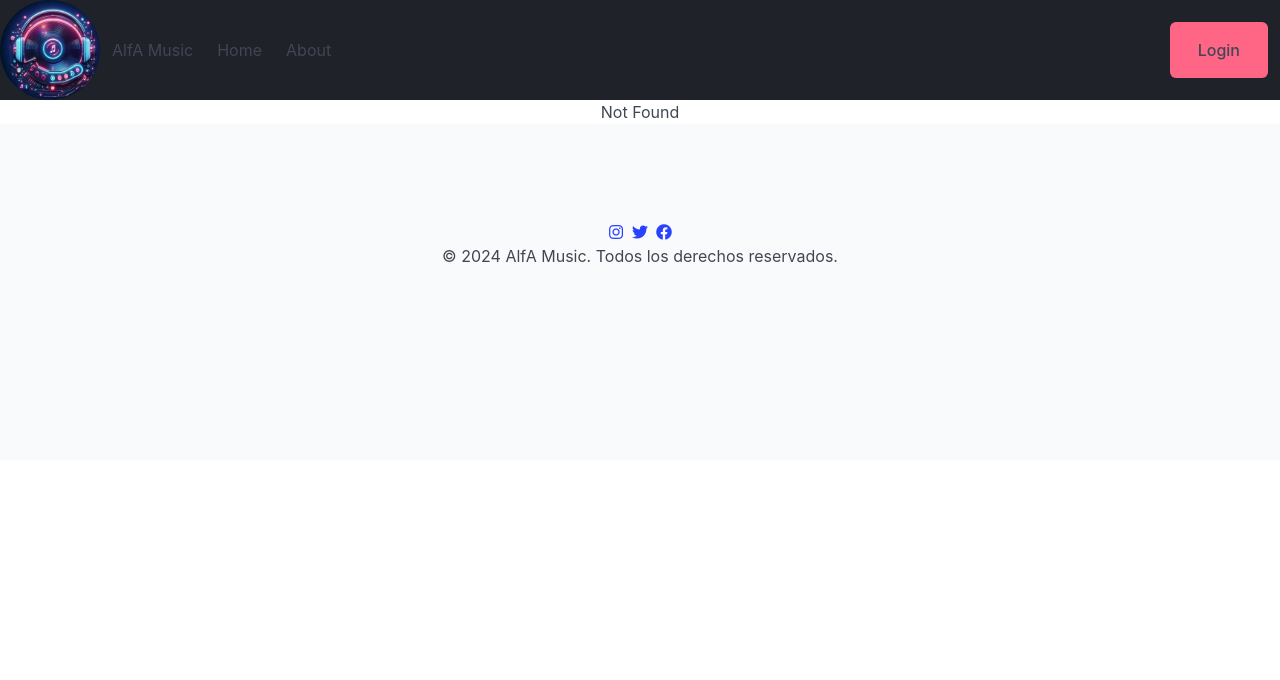
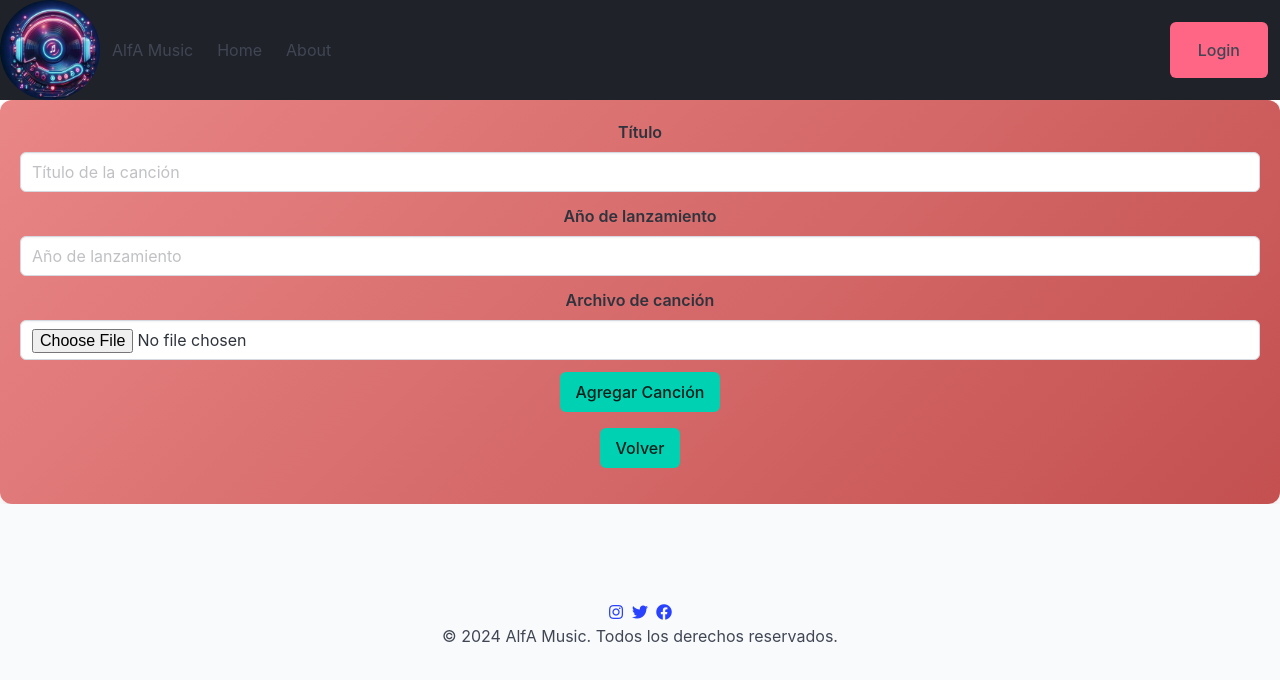
Before and after one commit to AnnaFdz/alfa-music, a React (Vite) app: page /addSong in a window 1280 px wide. Before the commit this address had no page. Shown: the top 680 px of the page. Built offline with nearby package versions, Linux system fonts and the light colour scheme.

Commit message:
Componente para agregar canciones (falta logica). Se modificó un poco los estilos de bulma en home. se agrego en playlist la logica para ir a addSong, falta lo de eliminar. Se agrego el path de addSong.

```diff
--- /dev/null
+++ b/src/components/AddSong.jsx
@@ -0,0 +1,81 @@
+import { useState } from "react";
+
+function AddSong() {
+    const [title, setTitle] = useState("");
+    const [year, setYear] = useState("");
+    const [songFile, setSongFile] = useState(null);
+
+    const handleSubmit = (e) => {
+        e.preventDefault();
+        // Handle form submission logic here
+    };
+
+    const handleBack = () => {
+        // Handle navigation back
+    };
+
+    return (
+        <>
+            <form onSubmit={handleSubmit} className="box">
+                <div className="field">
+                    <label className="label">Título</label>
+                    <div className="control">
+                        <input
+                            className="input"
+                            type="text"
+                            placeholder="Título de la canción"
+                            value={title}
+                            onChange={(e) => setTitle(e.target.value)}
+                            required
+                            maxLength={255}
+                            minLength={1}
+                        />
+                    </div>
+                </div>
+
+                <div className="field">
+                    <label className="label">Año de lanzamiento</label>
+                    <div className="control">
+                        <input
+                            className="input"
+                            type="number"
+                            placeholder="Año de lanzamiento"
+                            value={year}
+                            onChange={(e) => setYear(e.target.value)}
+                            min="-2147483648"
+                            max="2147483647"
+                        />
+                    </div>
+                </div>
+
+                <div className="field">
+                    <label className="label">Archivo de canción</label>
+                    <div className="control">
+                        <input
+                            className="input"
+                            type="file"
+                            accept="audio/*"
+                            onChange={(e) => setSongFile(e.target.files[0])}
+                            required
+                        />
+                    </div>
+                </div>
+
+                <div className="field">
+                    <div className="control">
+                        <button type="submit" className="button is-primary">
+                            Agregar Canción
+                        </button>
+                    </div>
+                    <div className="control m-4">
+                        <button type="button" className="button is-primary" onClick={handleBack}>
+                            Volver
+                        </button>
+                    </div>
+                </div>
+            </form>
+        </>
+    );
+}
+
+export default AddSong;
--- a/src/components/Home.jsx
+++ b/src/components/Home.jsx
@@ -25,8 +25,8 @@ export default function Home() {
          </div>
 
 
-        <div className="columns">
-                <div className="column-start body is-one-fifth">
+        <div className="columns is-gapless">
+                <div className="column is-narrow">
                 {isAuthenticated? (
                   <SideBar
                     onPlaylistCreate={handlePlaylistCreate}
@@ -35,7 +35,7 @@ export default function Home() {
                   />
                   ): null}
                 </div>
-                 <div className="column is-10">
+                 <div className="column is-full">
                     <div className="containerDos">
                         <div className='box box2 has-background-danger-60'>
                           <div className="columns">
--- a/src/components/Playlist.jsx
+++ b/src/components/Playlist.jsx
@@ -1,5 +1,5 @@
 import { useEffect, useState } from "react";
-import { useLocation } from "react-router-dom";
+import { useLocation, useNavigate } from "react-router-dom";
 import useFetch from "../hooks/useFetch";
 import "../styles/customPlaylist.css";
 import SideBar from "./SideBar";
@@ -9,6 +9,7 @@ function Playlist() {
     const location = useLocation();
     const { playlistID } = location.state;
     const [songs, setSongs] = useState([]);
+    const navigate = useNavigate();
 
     const [{ data: playlistData, isError: playlistError, isLoading: playlistLoading }, doFetchPlaylist] = useFetch(`https://sandbox.academiadevelopers.com/harmonyhub/playlists/${playlistID}/`, {});
 
@@ -36,8 +37,8 @@ function Playlist() {
          }
      }, [playlistData]);
 
-    const handleAddSong = async (songId) => {
-        // Lógica para agregar la canción a la playlist
+    const handleAddSong = () => {
+        navigate("/addSong");
     };
 
     const handleRemoveSong = async (songId) => {
--- a/src/routes/App.jsx
+++ b/src/routes/App.jsx
@@ -12,6 +12,7 @@ import ModifyPlaylist from "../components/ModifyPlaylist";
 import DeletePlaylist from "../components/DeletePlaylist";
 import ConfirmDelete from "../components/ConfirmDelete";
 import Playlist from "../components/Playlist";
+import AddSong from "../components/AddSong";
 
 const App = createBrowserRouter([
     {
@@ -73,6 +74,10 @@ const App = createBrowserRouter([
                 element: <Playlist />,
             },
             {
+                path: "/addSong",
+                element: <AddSong />,
+            },
+            {
                 path: "*",
                 element: <h1>Not Found</h1>,
             }
```
